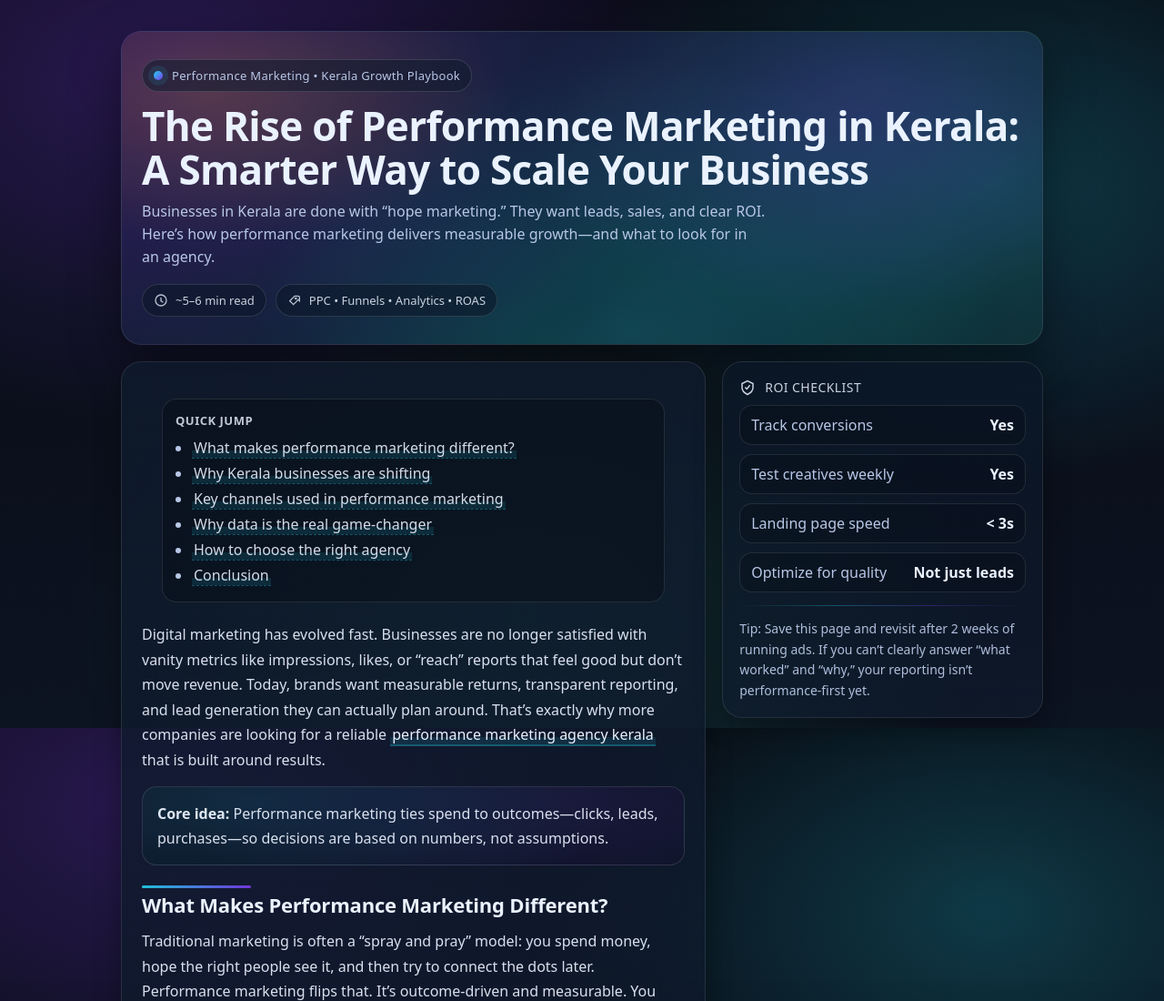
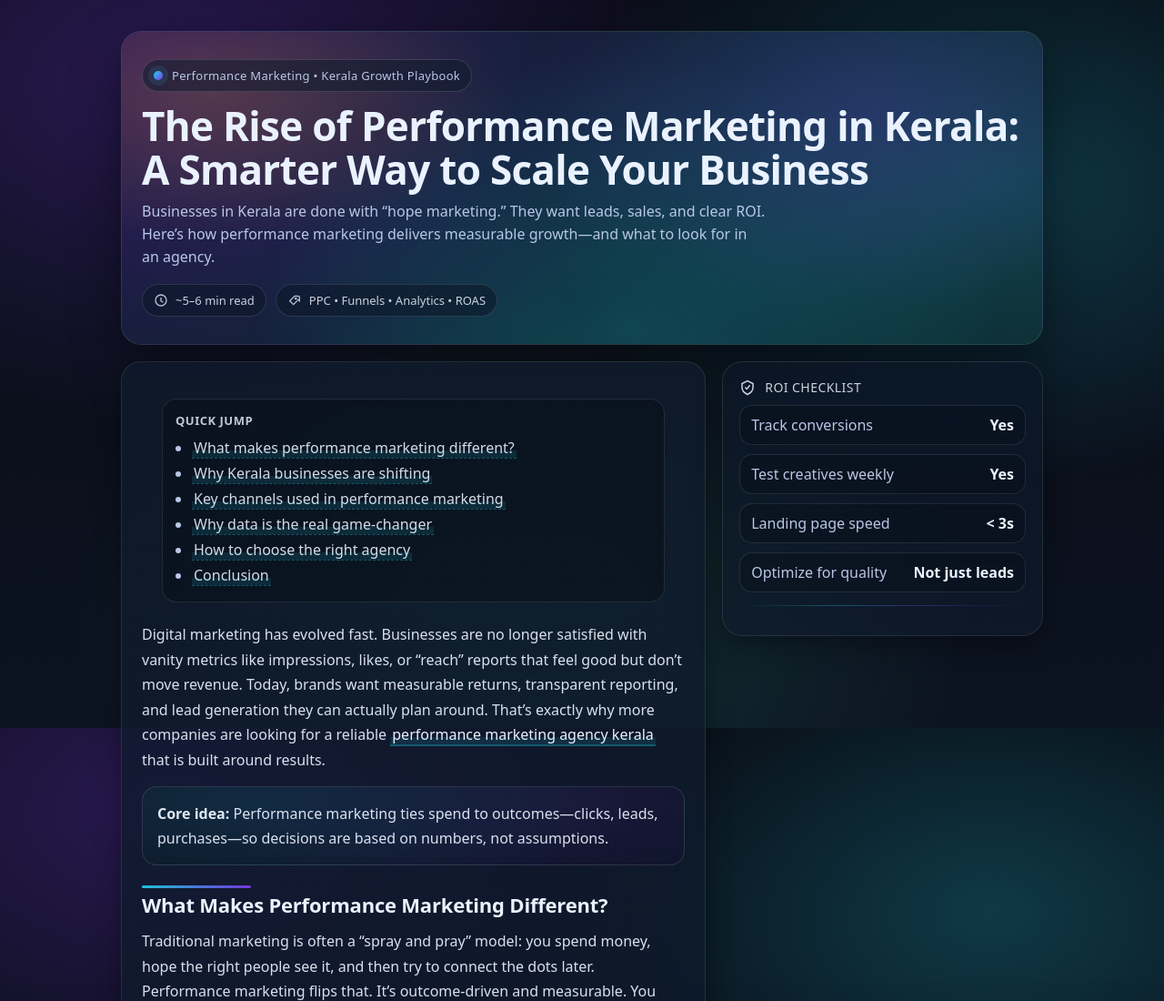
Before and after one commit to seoneeds-viralmafia/Performing-Marketing, a plain HTML site: page index.html in a window 1280 px wide. Shown: the top 1100 px of the page at 91% size. Drawn offline with Linux system fonts and the light colour scheme.

Commit message:
Update index.html

```diff
--- a/index.html
+++ b/index.html
@@ -550,10 +550,6 @@
 
           <hr class="gradient-rule" />
 
-          <p class="mini">
-            Tip: Save this page and revisit after 2 weeks of running ads. If you can’t clearly answer
-            “what worked” and “why,” your reporting isn’t performance-first yet.
-          </p>
         </div>
       </aside>
     </main>
```
